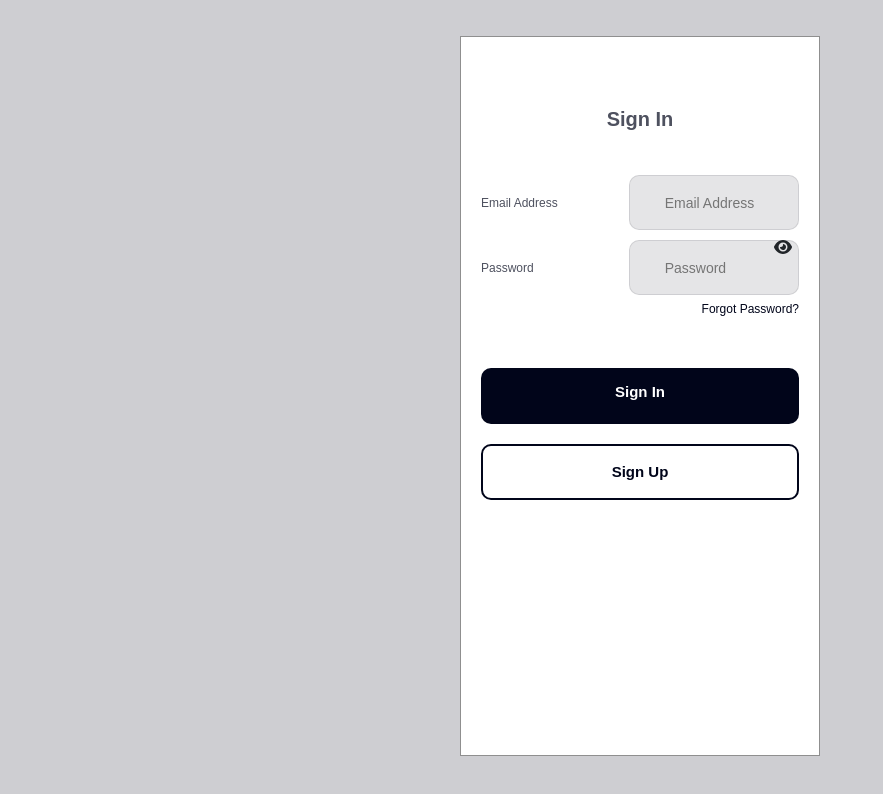
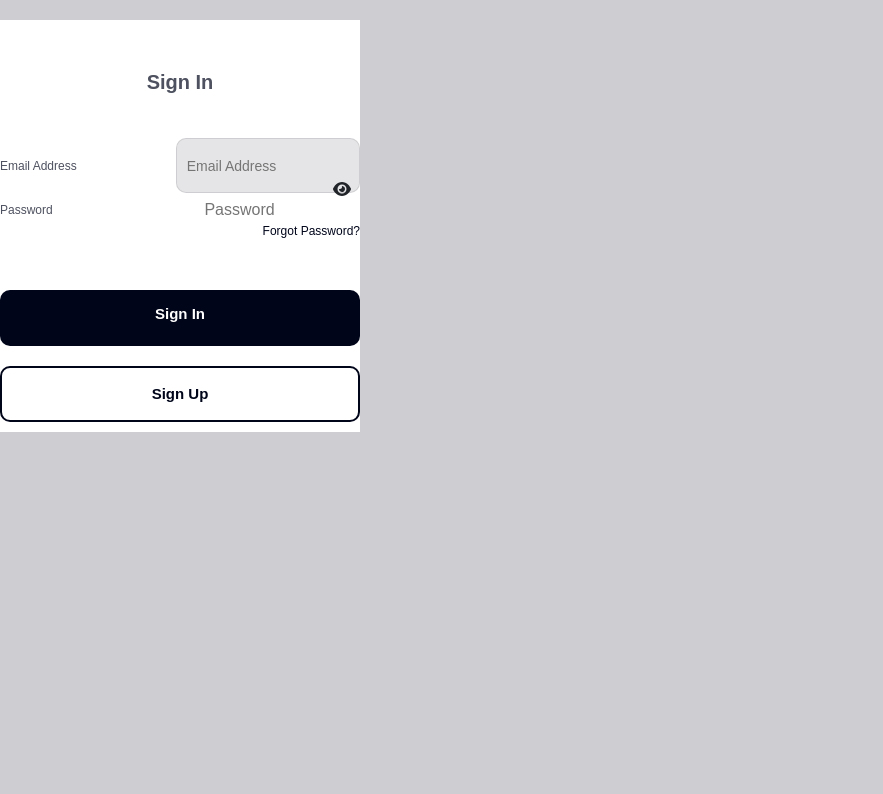
Before and after one commit to Smog-Olufolahan/LightPay, a React (Create React App) app in the folder lightpay/: page /signin in a window 1280 px wide. Shown: the top 794 px of the page, without its empty margins (0-883 px from the left). Built offline with nearby package versions, Linux system fonts and the light colour scheme; the HTML template or start-up script is replaced by a standard one; a web font is replaced by a local one.

Commit message:
update version

```diff
--- a/lightpay/src/components/css/main.css
+++ b/lightpay/src/components/css/main.css
@@ -6,7 +6,7 @@
   padding: 20px 0 39px 0;
 }
 
-.container {
+.container-signin {
   width: 360px;
   height: 90vh;
   margin-top: 20px;
@@ -58,7 +58,7 @@
   z-index: 1;
 }
 
-.input {
+.input-signin {
   font-size: 14px;
   font-weight: normal;
   border-radius: 10px;
--- a/lightpay/src/components/css/wallet.css
+++ b/lightpay/src/components/css/wallet.css
@@ -6,7 +6,7 @@
     padding: 20px 0 39px 0;
   }
 
-  .container {
+  .container-wallet {
     width: 360px;
     height: 90vh;
     margin-top: 20px;
@@ -66,7 +66,7 @@
       position: absolute;
   }
 
-  .input {
+  .input-wallet {
     font-size: 14px;
     font-weight: normal;
     border-radius: 10px;
--- a/lightpay/src/components/signin.tsx
+++ b/lightpay/src/components/signin.tsx
@@ -84,7 +84,7 @@ const Signin = () => {
 
   return (
   <div className="signin-form-container">
-  <div className="container">
+  <div className="container-sigin">
     <div className="wrap-signin">
       <form
         action="#"
@@ -101,7 +101,7 @@ const Signin = () => {
             Email Address
           </label>
           <input
-            className="input"
+            className="input-signin"
             type="text"
             name="email"
             onChange={(e: ChangeEvent<HTMLInputElement>) =>
@@ -120,7 +120,7 @@ const Signin = () => {
             Password
           </label>
           <input
-            className="input"
+            className="input-sigin"
             name="password"
             value={formData.password}
             onChange={(e: ChangeEvent<HTMLInputElement>) =>
--- a/lightpay/src/components/walletscreen.tsx
+++ b/lightpay/src/components/walletscreen.tsx
@@ -39,18 +39,18 @@ const url = "http://localhost:3001/userwallet"
 
     return (
         <div className="wallet-screen-container">
-            <div className="container">
+            <div className="container-wallet">
                 <div className="wrap-wallet-screen">
                     <div className="add">
                     <i> {add} </i>
                     <span className="add-wallet">Add Wallet</span>
                     </div>
 
-                   <span className="wallet-title">Walllets</span>
+                   <span className="wallet-title">Wallets</span>
 
                     <div className="wrap-input" data-validate="enter wallet address">
                         <i className="search"> {search} </i>
-                        <input className="input" type="text" name="search-wallet" value="" placeholder="Search wallet" id="wallet"/>
+                        <input className="input-wallet" type="text" name="search-wallet" value="" placeholder="Search wallet" id="wallet"/>
                     </div>
 
                     <div className= "wrap-wallet-currency">
--- a/lightpay/src/pages/generateAddress/qrAddress.tsx
+++ b/lightpay/src/pages/generateAddress/qrAddress.tsx
@@ -7,7 +7,7 @@ import { IoCloseOutline } from "react-icons/io5";
 
 
 function GenerateQr() {
-  const [qrValue, setQrValue] = useState([]);
+  const [qrValue, setQrValue] = useState([] as any);
   const handleOnChange = (event: any) => {
     const { value } = event.target;
     setQrValue(value);
```
